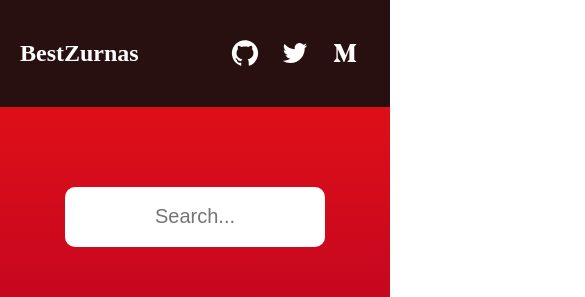
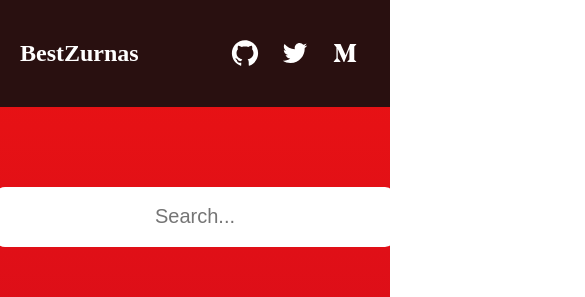
Before and after one commit to ebrardev/bestzurnas, a React (Create React App) app: page / in a window 390 px wide. Shown: the top 297 px of the page, 585 px wide, since content can reach past the window. Built offline with nearby package versions, Linux system fonts and the light colour scheme.

Commit message:
responsive design

```diff
--- a/src/App.css
+++ b/src/App.css
@@ -26,11 +26,12 @@ body {
   display: flex;
   justify-content: center;
   margin-top: 5rem;
+
 }
 
 input {
   height: 50px;
-  width: 250px;
+  width: 300px;
   border-radius: 10px;
   border: none;
   padding: 5px;
@@ -43,3 +44,24 @@ input::placeholder {
   font-size: 20px;
 
 }
+/* Ekran genişliği 768 piksel ve daha küçük olan cihazlar için CSS ayarları */
+@media only screen and (max-width: 768px) {
+  .card-container {
+    flex-direction: column;
+    align-items: center;
+  }
+
+  .search-container {
+    flex-direction: column;
+    align-items: center;
+  }
+
+  input {
+    width: 100%;
+    max-width: 400px;
+  }
+
+  .card-grid {
+    grid-template-columns: repeat(auto-fit, minmax(250px, 1fr));
+  }
+}
```
